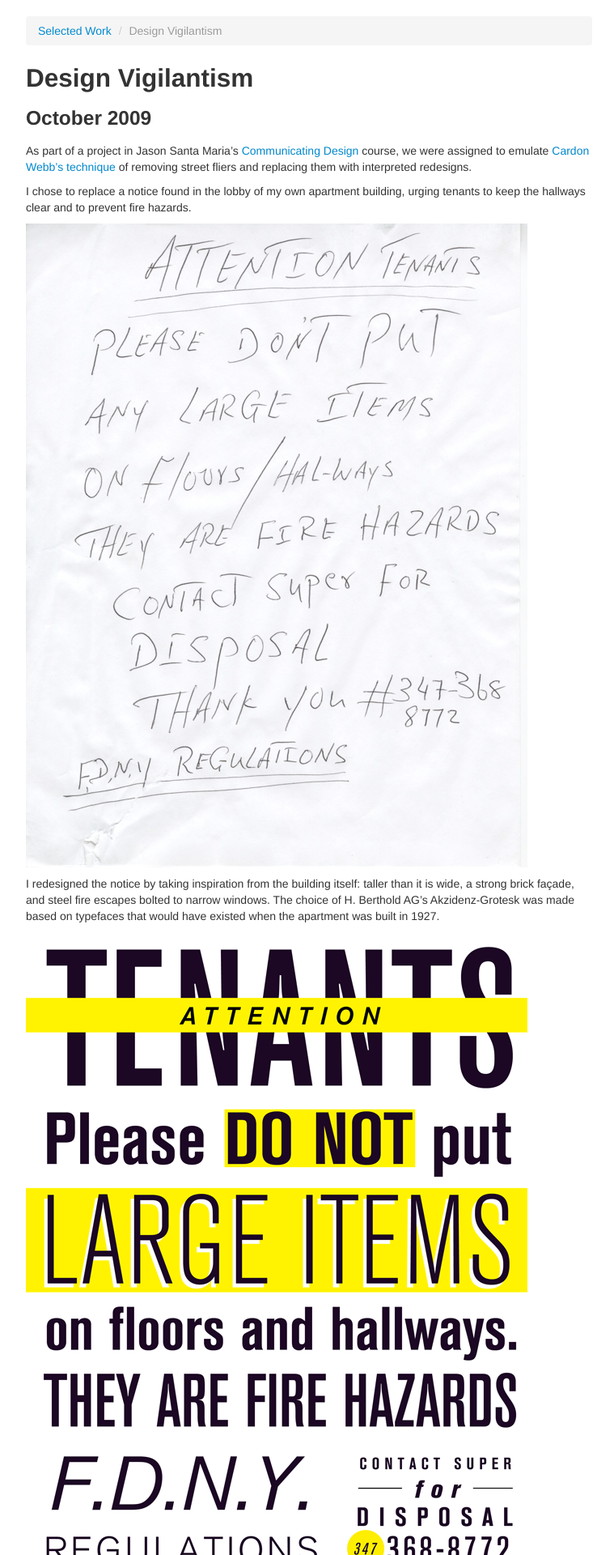
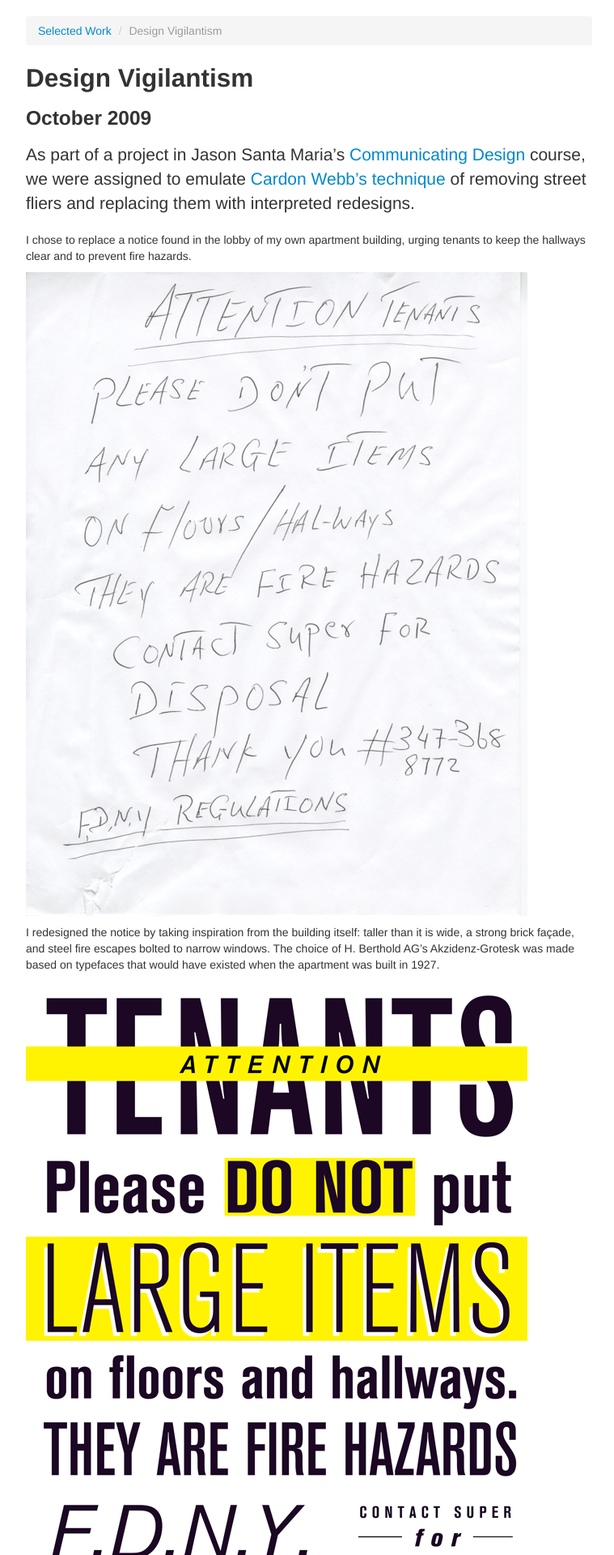
Before and after one commit to jpfinley/heyfinley, a Jekyll site: the page built from _posts/2009-10-01-design-vigilantism.md, in a window 1280 px wide. Shown: the top 1920 px of the page at 81% size, without its empty margins (258-1017 px from the left). Built offline with Jekyll 4.4.1, drawn with Linux system fonts in a browser that asks for light colours.

Commit message:
Make the first paragraph in a post special

```diff
--- a/_layouts/post.html
+++ b/_layouts/post.html
@@ -11,4 +11,6 @@ layout: default
 
 <h3>{{ page.date | date: "%B %Y" }}</h3>
 
-{{ content }}
+<div id="content">
+  {{ content }}
+</div>
--- a/assets/css/main.css
+++ b/assets/css/main.css
@@ -37,3 +37,13 @@ body {
 .marketing p + h4 {
   margin-top: 28px;
 }
+
+/* Post-specific stuff */
+
+/* Ripped out of bootstrap.css:654 */
+#content p:first-of-type {
+  margin-bottom: 20px;
+  font-size: 21px;
+/*  font-weight: 200;*/
+  line-height: 30px;
+}
```
Also changed, not shown: _posts/2009-12-01-story-drifter.md (+6 -7 lines), _posts/2009-12-01-touchstone.md (+8 -10 lines).
